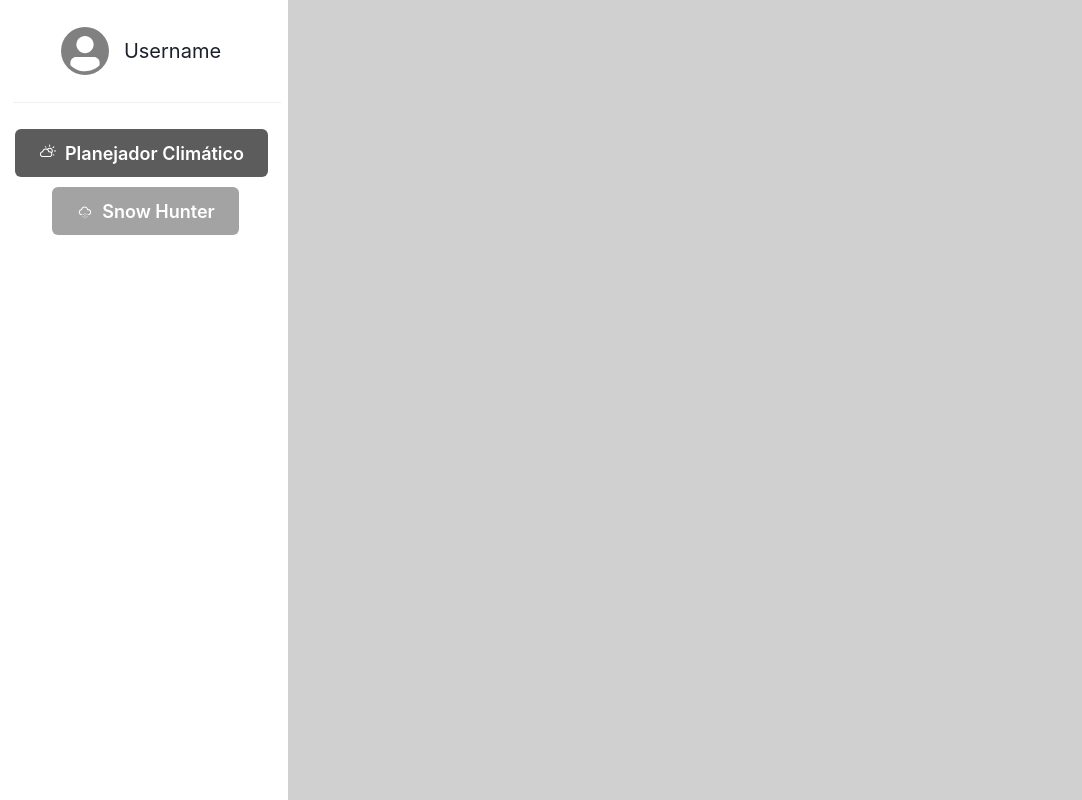
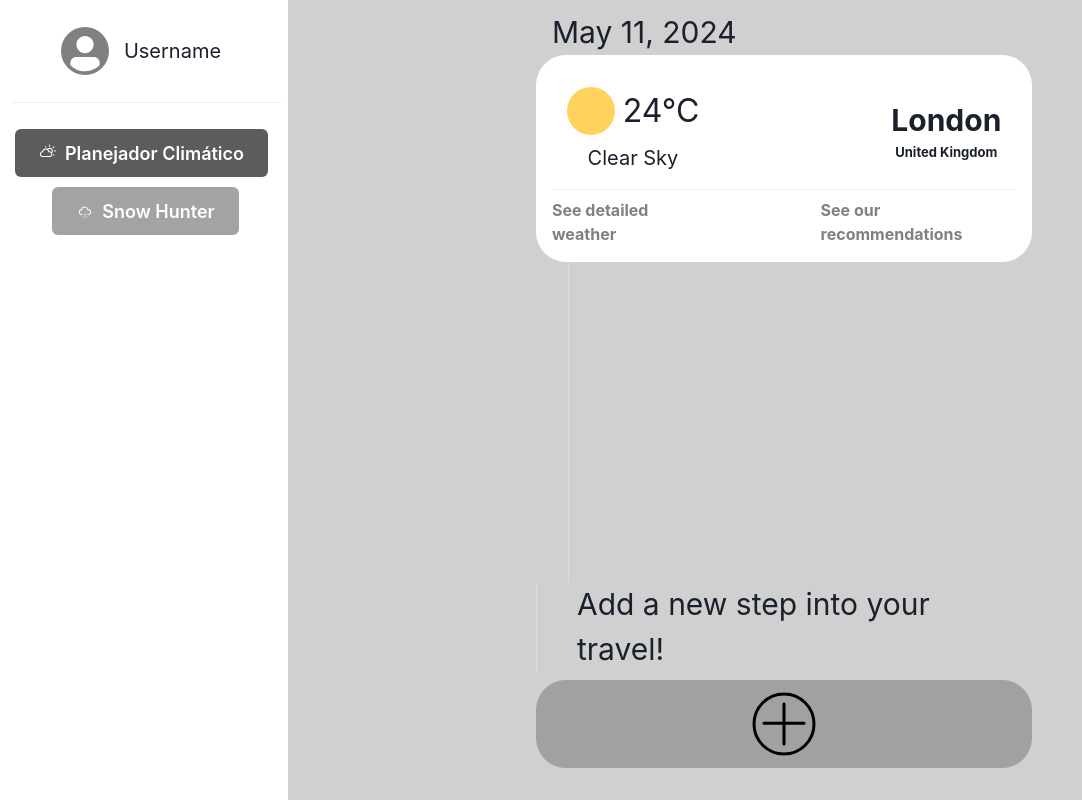
Before and after one commit to rarycoringa/route-weather, a React (Create React App) app: page /Timeline in a window 1280 px wide. Shown: the whole page, without its empty margins (0-1082 px from the left). Built offline with nearby package versions, Linux system fonts and the light colour scheme.

Commit message:
Criar cards em timeline para dias e cidades cadastradas (#7)

```diff
--- /dev/null
+++ b/src/DayContainer/AddCardButton/index.js
@@ -0,0 +1,30 @@
+import { Box, Button, Divider, Image, Stack, Text, VStack } from "@chakra-ui/react"
+
+
+
+const AddCardButton = () => {
+    return (
+        <VStack mb={'2rem'}>
+            <Stack direction='row'>
+                <Divider orientation='vertical' mr={'2rem'}/>
+                <Text fontSize={'30px'} mr={'1rem'}>Add a new step into your travel!</Text>
+            </Stack>
+            <Box
+            background={'#A1A1A1'}
+            w={'100%'}
+            h={'auto'}
+            display={'flex'}
+            alignItems={'center'}
+            justifyContent={'center'}
+            borderRadius={'30px'}
+            padding={'1.5rem'}
+            >
+                <Button background={'none'} _hover={{ bg: 'none' }}>
+                    <Image src="/Icons/AddCard.svg" />
+                </Button>
+            </Box>
+        </VStack>
+    )
+}
+
+export default AddCardButton
--- a/src/DayContainer/CityCard/index.js
+++ b/src/DayContainer/CityCard/index.js
@@ -1,31 +1,59 @@
+import { Box, Divider, HStack, Text, VStack } from "@chakra-ui/react"
 
-const CityCard = (weatherDataCard) => {
+
+
+const CityCard = () => {
     return (
-        <></>
+        <Box
+            background={'white'}
+            w={'100%'}
+            h={'auto'}
+            display={'flex'}
+            flexDirection={'column'}
+            alignItems={'center'}
+            justifyContent={'center'}
+            borderRadius={'30px'}
+            padding={'1rem'}
+        >
+            <HStack
+                display={'flex'}
+                flexDirection={'row'}
+                justifyContent={'space-between'}
+                alignItems={'center'}
+                gap={'12rem'}
+                mb={'1rem'}
+                pt={'1rem'}
+            >
+                <VStack>
+                    <Box
+                        as="section"
+                        display={'flex'}
+                        alignItems={'center'}
+                        gap={'0.5rem'}
+                    >
+                        <Box
+                            as="figure"
+                            borderRadius={'50px'}
+                            h={'3rem'}
+                            w={'3rem'}
+                            background={'#FFD25E'}
+                        />
+                        <Text fontSize={'32px'}>24°C</Text>
+                    </Box>
+                    <Text fontSize={'20px'}>Clear Sky</Text>
+                </VStack>
+                <VStack gap={'0.010px'}>
+                    <Text as={'b'} fontSize={'30px'}>London</Text>
+                    <Text as={'b'} fontSize={'13px'}>United Kingdom</Text>
+                </VStack>
+            </HStack>
+            <Divider size={'90%'} orientation="horizontal" />
+            <HStack gap={'7rem'} mt={'0.5rem'}>
+                <Text as={'b'} color={'gray'}>See detailed weather</Text>
+                <Text as={'b'} color={'gray'}>See our recommendations</Text>
+            </HStack>
+        </Box>
     )
 }
 
 export default CityCard
-
-/*
-    <CardContainer>
-        <CardTop>
-            <CardTopRight>
-                <CardTemp>
-                    <CardImage/>
-                    <TempTxt> {Temp}°C </TempTxt>
-                <CardTemp>
-                <SkyStatus> {sky} </SkyStatus>
-            </CardTopRight>
-            <CardTopLeft>
-                <CityName> {city} </CityName>
-                <StateName> {state} </StateName>
-            </CardTopLeft>
-        </CardTop>
-        <Linharetaqueeuesquecionome/>
-        <CardBottom>
-            <SDWeather weatherDataDetails={weatherDataCard}/>
-            <SORecommendations weatherDataRec={weatherDataCard}/>
-        </CardBottom>
-    </CardContainer>
-*/
--- a/src/DayContainer/index.js
+++ b/src/DayContainer/index.js
@@ -1,20 +1,29 @@
-/*
- função criar <CityCard>
-*/
+import { Box, Divider, Text } from "@chakra-ui/react"
+import CityCard from "./CityCard"
+import AddCardButton from "./AddCardButton"
 
-const DayContainer = (date) => {
+
+const DayContainer = () => {
     return (
-        <></>
+        <Box
+        w={'50%'}
+        h={'auto'}
+        display={'flex'}
+        flex={'1'}
+        flexDirection={'column'}
+        mt={'1%'}
+        >
+            <Text
+                fontSize={'30px'}
+                ml={'1rem'}
+            >
+                May 11, 2024
+            </Text>
+            <CityCard/>
+            <Divider orientation="vertical" position={'sticky'} ml={'2rem'}/>
+            <AddCardButton/>
+        </Box>
     )
 }
 
 export default DayContainer
-
-/*
-    <DayContainerInside>
-        <DayHeader date={date}/> não sei se exporto ou faço aqui
-        <CityCard weatherDataCard = {weatherData}/> (0)
-        {...}
-        <CityCard/> (n)
-    </DayContainerInside>
-*/
--- a/src/Routes/timeline.js
+++ b/src/Routes/timeline.js
@@ -1,4 +1,5 @@
 import styled from "styled-components"
+import DayContainer from "../DayContainer";
 
 const Background = styled.div`
   background-color: #D0D0D0;
@@ -11,6 +12,9 @@ const TimelineContainer = styled.div`
   height: 100vh;
   margin: 0 auto;
   display: flex;
+  flex-direction: column;
+  justify-content: center;
+  align-items: center;
 `
 
 function Timeline () {
@@ -23,7 +27,7 @@ function Timeline () {
   return (
     <Background>
       <TimelineContainer>
-
+        <DayContainer/>
       </TimelineContainer>
     </Background>
   );
```
Also changed, not shown: public/Icons/AddCard.svg (added), src/Components/EstilosGlobais/Font/Jost-VariableFont_wght.ttf (added), src/Contexts/Auth/AuthContext.js (deleted), src/Contexts/Auth/AuthProvider.js (deleted), src/Contexts/Auth/RequireAuth.js (deleted).
